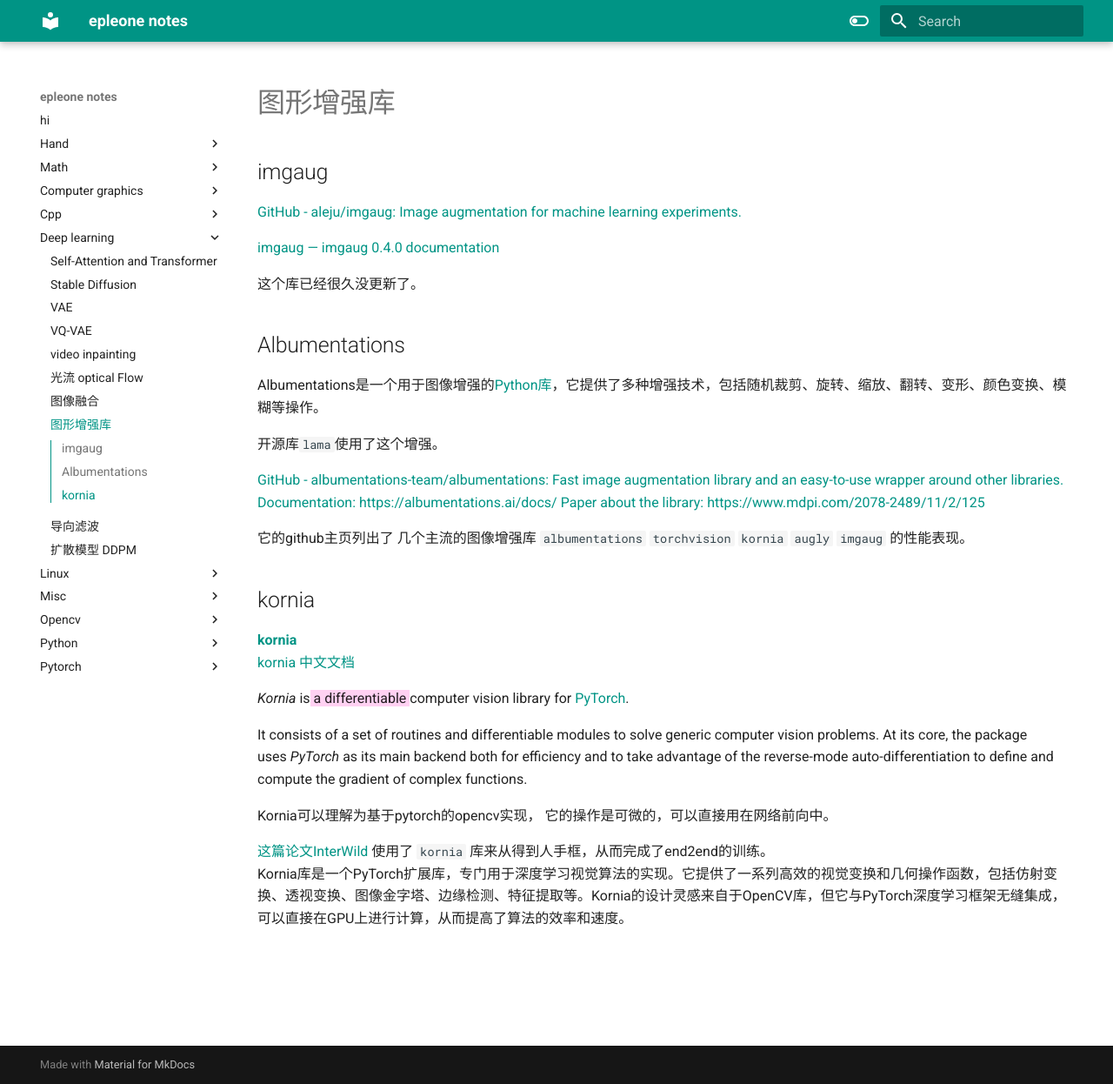
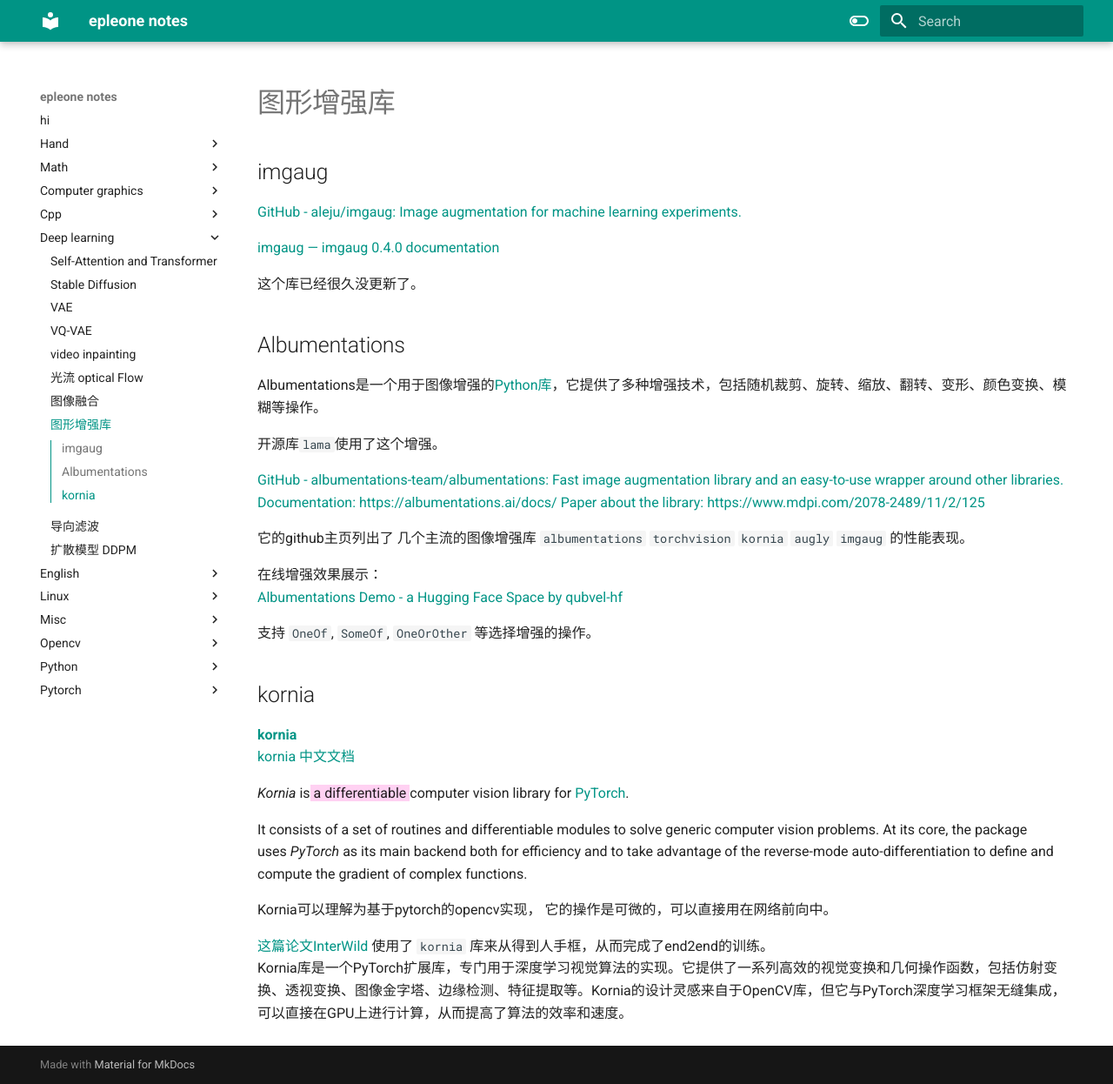
Before and after one commit to epleone/notes, an MkDocs documentation site: the page built from docs/deep learning/图形增强库.md, in a window 1280 px wide and 1246 px high. Shown: the whole window at 87% size. Built offline with MkDocs 1.6.1 and Material for MkDocs 9.7.7, drawn with Linux system fonts in a browser that asks for light colours.

```diff
--- a/docs/deep learning/图形增强库.md
+++ b/docs/deep learning/图形增强库.md
@@ -20,6 +20,13 @@
 
 它的github主页列出了 几个主流的图像增强库 `albumentations` `torchvision` `kornia` `augly` `imgaug` 的性能表现。
 
+
+在线增强效果展示：
+[Albumentations Demo - a Hugging Face Space by qubvel-hf](https://huggingface.co/spaces/qubvel-hf/albumentations-demo?transform=AdvancedBlur)
+
+
+支持 `OneOf`,  `SomeOf`, `OneOrOther` 等选择增强的操作。
+
 ## kornia
 
 **[kornia](https://github.com/kornia/kornia)**
```
Also changed, not shown: docs/english/index.md (added, +1 -0 lines), docs/english/单词释义.md (added, +45 -0 lines).
